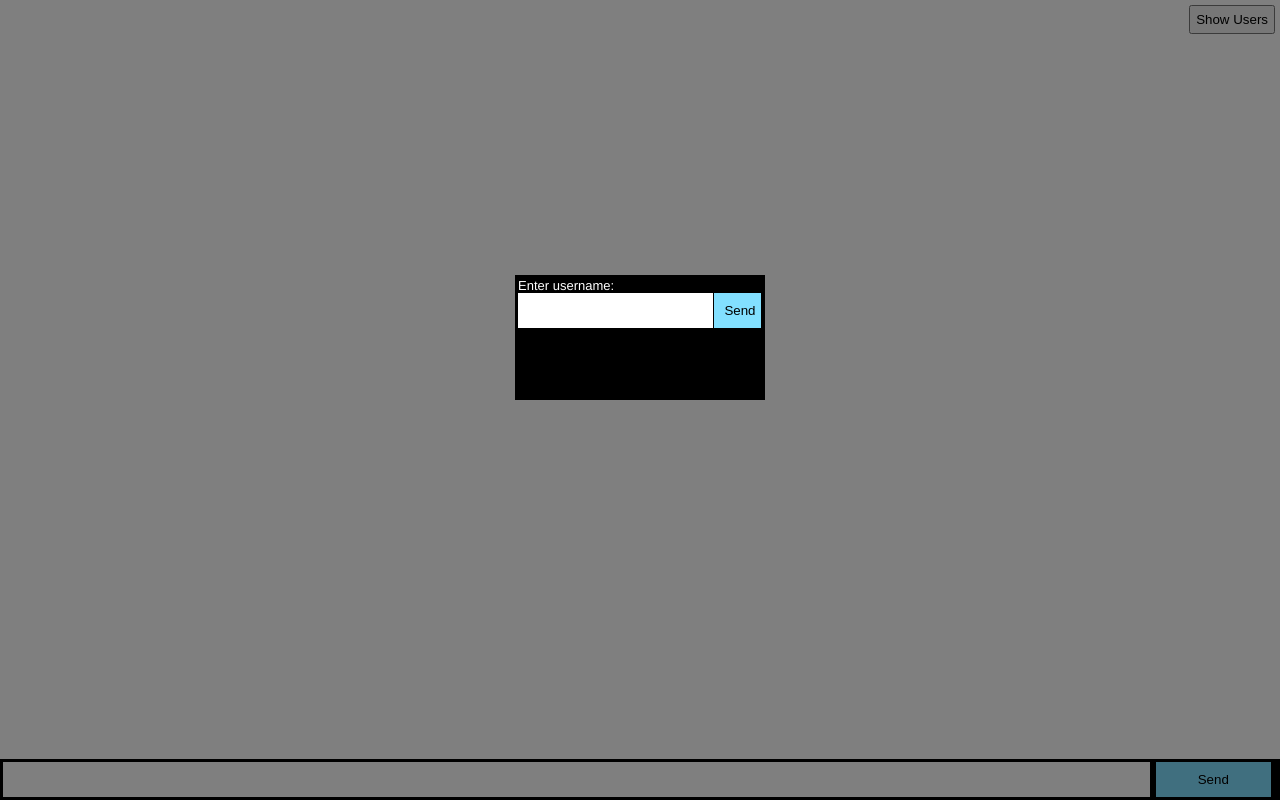
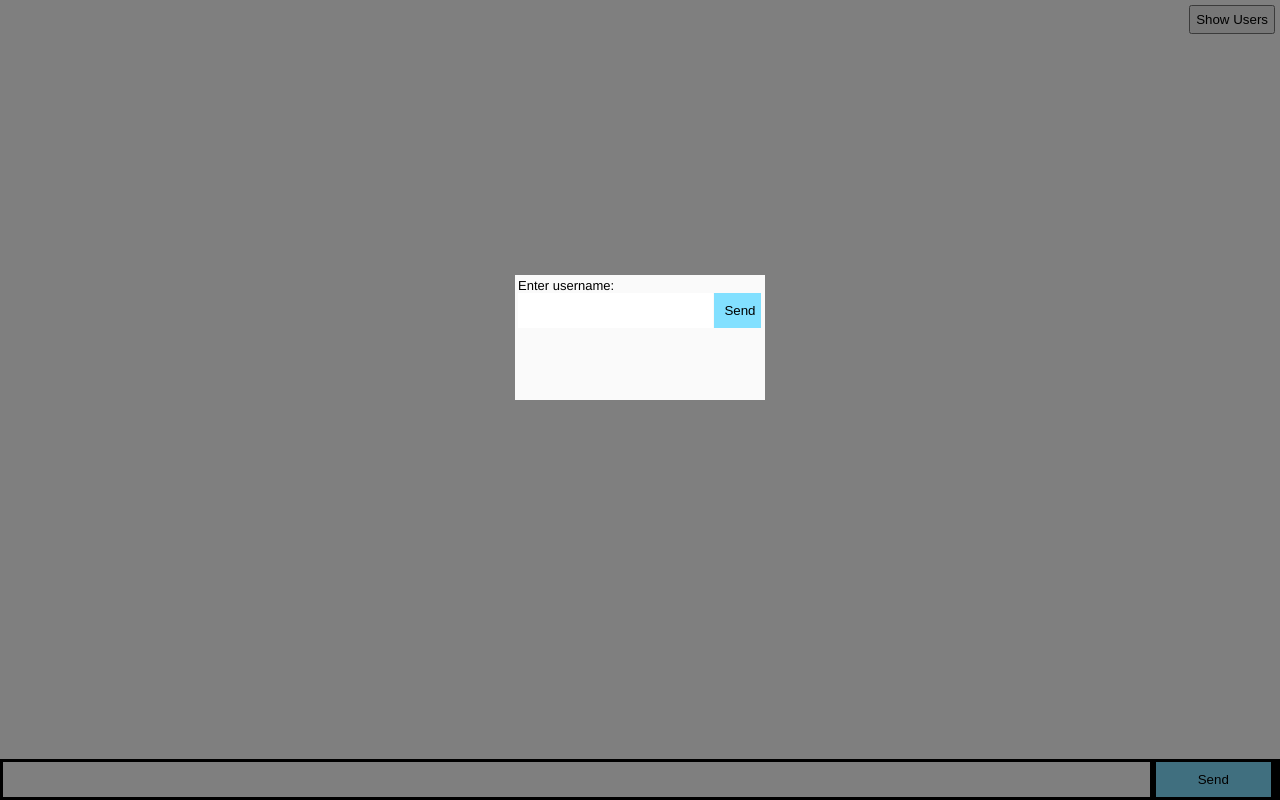
Before and after one commit to roviedo/group-chat-socketio, a website: page index.html in a window 1280 px wide. Drawn offline with nearby package versions, Linux system fonts and the light colour scheme; no server answers.

Commit message:
Css changes for modal and users side panel

```diff
--- a/index.html
+++ b/index.html
@@ -15,9 +15,10 @@
       #chat-container { width: inherit; float: left;}
       #users-container { display: none; width: 20%; float: right; height: 100%; list-style: none; background-color: #FAFAFA;}
       #users-container li { padding: 10px;}
+      #users-container li:nth-child(odd) { background: #eee; }
       form { background: #000; padding: 3px; position: fixed; bottom: 0; width: inherit; }
-      #username-form { width: 250px; height: 125px; top: 50%; right: 50%; margin-top: -125px; margin-right: -125px; background: #000; }
-      #username-form-helper-text { color: #FFF; }
+      #username-form { width: 250px; height: 125px; top: 50%; right: 50%; margin-top: -125px; margin-right: -125px; background: #FAFAFA; }
+      #username-form-helper-text { color: #000; }
       #username-form-container form button { width: 19%; }
       #username-form-container form input { width: 80%; }
       form input { border: 0; padding: 10px; width: 90%; margin-right: .5%; }
```
